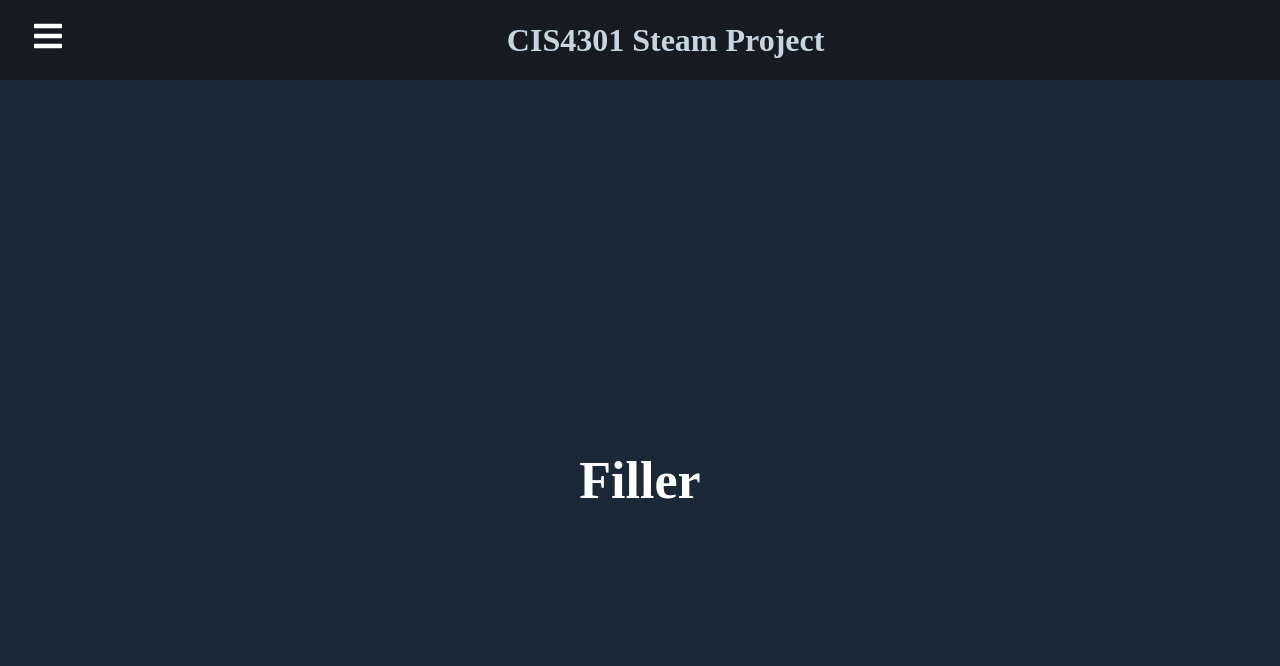
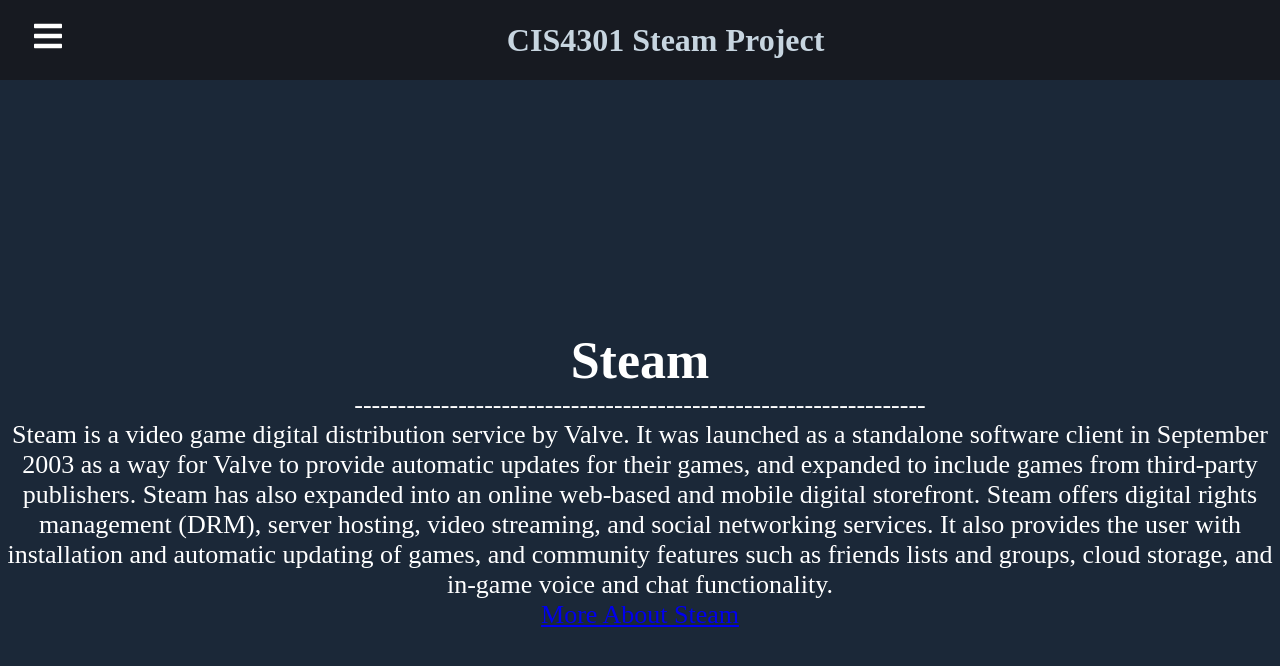
Before and after one commit to Joha2001/CIS4301-Project, a React (Create React App) app: page /Steam in a window 1280 px wide. Shown: the top 666 px of the page. Built offline with nearby package versions, Linux system fonts and the light colour scheme; a web font is replaced by a local one.

Commit message:
updated steam page
added steam info and link to steam about

```diff
--- a/src/components/Steam/Steam.js
+++ b/src/components/Steam/Steam.js
@@ -1,18 +1,31 @@
-import React, {useState} from 'react';
+import React, { useState } from "react";
 
 const Steam = () => {
-
-
   return (
     <div className="App">
       <header className="App-header">
         <div>
-          <h1>Filler</h1>
+          <h1>Steam </h1>
+          <p>
+            ------------------------------------------------------------------
+          </p>
+          <p>
+            Steam is a video game digital distribution service by Valve. It was
+            launched as a standalone software client in September 2003 as a way
+            for Valve to provide automatic updates for their games, and expanded
+            to include games from third-party publishers. Steam has also
+            expanded into an online web-based and mobile digital storefront.
+            Steam offers digital rights management (DRM), server hosting, video
+            streaming, and social networking services. It also provides the user
+            with installation and automatic updating of games, and community
+            features such as friends lists and groups, cloud storage, and
+            in-game voice and chat functionality.
+          </p>
         </div>
+        <a href="https://store.steampowered.com/about/">More About Steam</a>
       </header>
     </div>
-
   );
-}
+};
 
 export default Steam;
```
Lines whose indentation alone changed are shown as unchanged.
